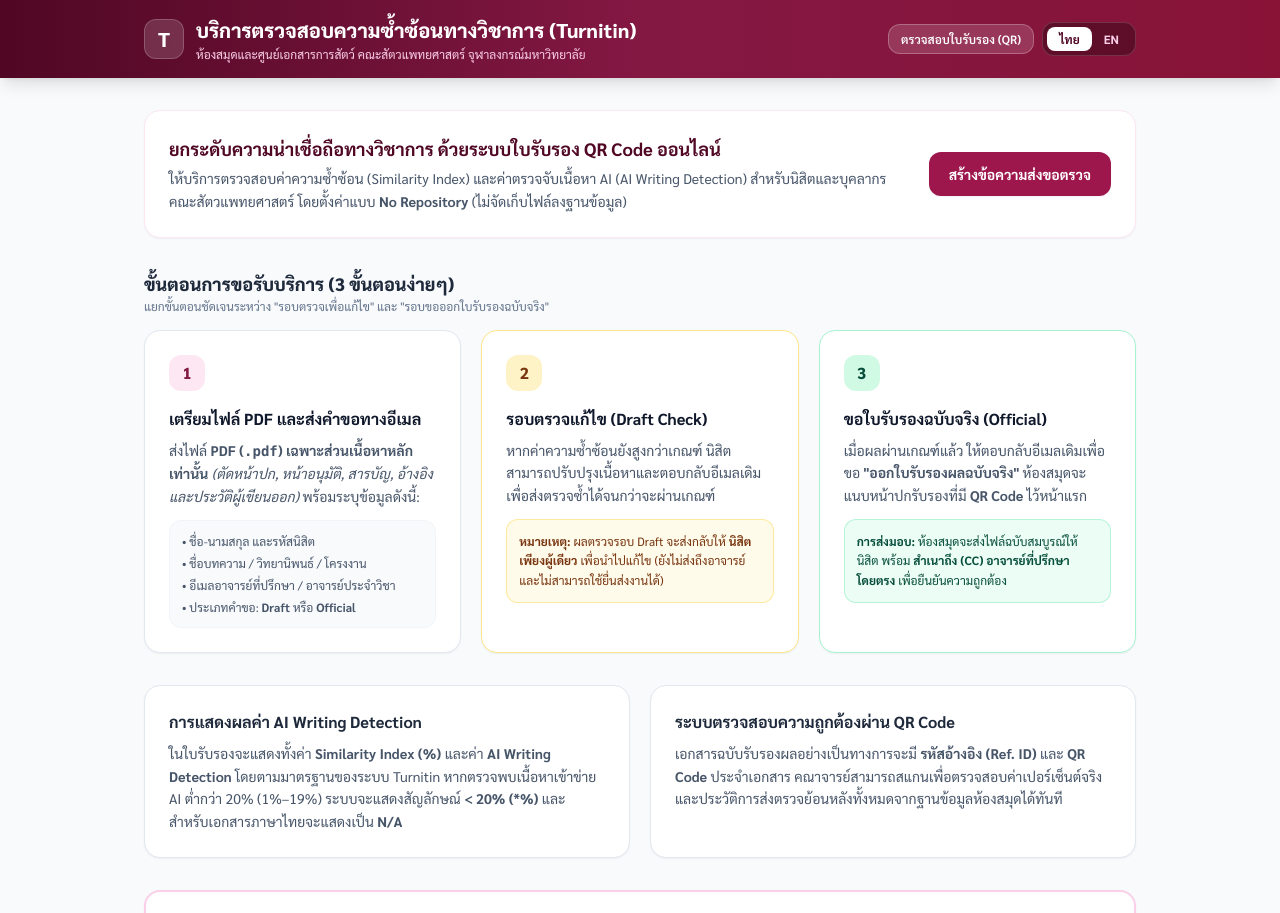
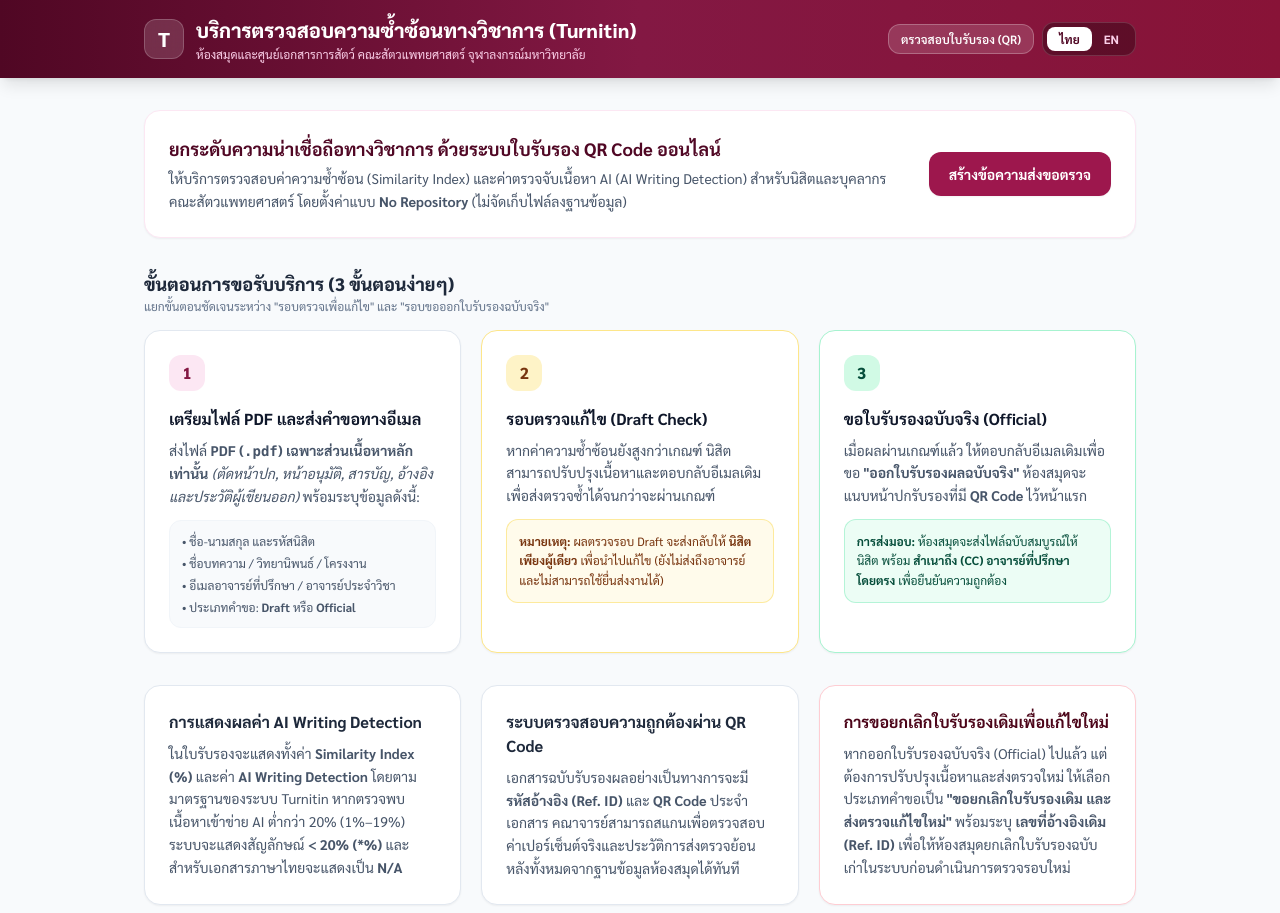
Before and after one commit to CUVET-LIBRALY/turnitin, a plain HTML site: page index.html in a window 1280 px wide. Shown: the top 913 px of the page. Drawn offline with nearby package versions, Linux system fonts and the light colour scheme.

Commit message:
Update index.html

```diff
--- a/index.html
+++ b/index.html
@@ -113,8 +113,8 @@
       </div>
     </section>
 
-    <!-- Key Information & FAQ Grid -->
-    <section class="grid grid-cols-1 md:grid-cols-2 gap-5">
+    <!-- Key Information & FAQ Grid (3 Balanced Columns) -->
+    <section class="grid grid-cols-1 md:grid-cols-3 gap-5">
       <div class="bg-white rounded-2xl border border-slate-200 p-6 shadow-sm">
         <h4 id="info1-title" class="font-bold text-base text-slate-800 mb-2">การแสดงผลค่า AI Writing Detection</h4>
         <p id="info1-desc" class="text-sm text-slate-600 leading-relaxed">
@@ -125,6 +125,12 @@
         <h4 id="info2-title" class="font-bold text-base text-slate-800 mb-2">ระบบตรวจสอบความถูกต้องผ่าน QR Code</h4>
         <p id="info2-desc" class="text-sm text-slate-600 leading-relaxed">
           เอกสารฉบับรับรองผลอย่างเป็นทางการจะมี <b>รหัสอ้างอิง (Ref. ID)</b> และ <b>QR Code</b> ประจำเอกสาร คณาจารย์สามารถสแกนเพื่อตรวจสอบค่าเปอร์เซ็นต์จริงและประวัติการส่งตรวจย้อนหลังทั้งหมดจากฐานข้อมูลห้องสมุดได้ทันที
+        </p>
+      </div>
+      <div class="bg-white rounded-2xl border border-rose-200 p-6 shadow-sm">
+        <h4 id="info3-title" class="font-bold text-base text-rose-950 mb-2">การขอยกเลิกใบรับรองเดิมเพื่อแก้ไขใหม่</h4>
+        <p id="info3-desc" class="text-sm text-slate-600 leading-relaxed">
+          หากออกใบรับรองฉบับจริง (Official) ไปแล้ว แต่ต้องการปรับปรุงเนื้อหาและส่งตรวจใหม่ ให้เลือกประเภทคำขอเป็น <b>"ขอยกเลิกใบรับรองเดิม และส่งตรวจแก้ไขใหม่"</b> พร้อมระบุ <b>เลขที่อ้างอิงเดิม (Ref. ID)</b> เพื่อให้ห้องสมุดยกเลิกใบรับรองฉบับเก่าในระบบก่อนดำเนินการตรวจรอบใหม่
         </p>
       </div>
     </section>
@@ -270,6 +276,8 @@
         info1Desc: "ในใบรับรองจะแสดงทั้งค่า <b>Similarity Index (%)</b> และค่า <b>AI Writing Detection</b> โดยตามมาตรฐานของระบบ Turnitin หากตรวจพบเนื้อหาเข้าข่าย AI ต่ำกว่า 20% (1%–19%) ระบบจะแสดงสัญลักษณ์ <b>&lt; 20% (*%)</b> และสำหรับเอกสารภาษาไทยจะแสดงเป็น <b>N/A</b>",
         info2Title: "ระบบตรวจสอบความถูกต้องผ่าน QR Code",
         info2Desc: "เอกสารฉบับรับรองผลอย่างเป็นทางการจะมี <b>รหัสอ้างอิง (Ref. ID)</b> และ <b>QR Code</b> ประจำเอกสาร คณาจารย์สามารถสแกนเพื่อตรวจสอบค่าเปอร์เซ็นต์จริงและประวัติการส่งตรวจย้อนหลังทั้งหมดจากฐานข้อมูลห้องสมุดได้ทันที",
+        info3Title: "การขอยกเลิกใบรับรองเดิมเพื่อแก้ไขใหม่",
+        info3Desc: "หากออกใบรับรองฉบับจริง (Official) ไปแล้ว แต่ต้องการปรับปรุงเนื้อหาและส่งตรวจใหม่ ให้เลือกประเภทคำขอเป็น <b>\"ขอยกเลิกใบรับรองเดิม และส่งตรวจแก้ไขใหม่\"</b> พร้อมระบุ <b>เลขที่อ้างอิงเดิม (Ref. ID)</b> เพื่อให้ห้องสมุดยกเลิกใบรับรองฉบับเก่าในระบบก่อนดำเนินการตรวจรอบใหม่",
         genTitle: "เครื่องมือสร้างข้อความส่งอีเมลขอตรวจ Turnitin (สำหรับนิสิต)",
         genDesc: "กรอกข้อมูลด้านล่างเพื่อสร้างข้อความส่งอีเมลที่ถูกต้องครบถ้วน ลดความล่าช้าในการตรวจสอบ",
         lblReqType: "ประเภทการส่งตรวจ *",
@@ -327,6 +335,8 @@
         info1Desc: "The certificate displays both <b>Similarity Index (%)</b> and <b>AI Writing Detection</b>. Per Turnitin's standard, AI scores between 1%–19% are displayed as <b>&lt; 20% (*%)</b>, and non-supported languages (such as Thai) are marked as <b>N/A</b>.",
         info2Title: "Online QR Code Verification",
         info2Desc: "Every official report includes a unique <b>Reference ID</b> and <b>QR Code</b>. Advisors and instructors can scan the QR Code to verify the authentic score and complete submission history directly from the library database.",
+        info3Title: "Cancelling an Official Certificate for Revision",
+        info3Desc: "If an Official Certificate has already been issued and you need to revise and re-submit your manuscript, please select <b>\"Cancel Previous Official Certificate & Re-check Draft\"</b> and provide your previous <b>Reference ID</b> so the library can revoke the old certificate before re-checking.",
         genTitle: "Student Email Request Generator",
         genDesc: "Fill in your details below to automatically generate a complete email request for the library.",
         lblReqType: "Request Type *",
@@ -453,6 +463,8 @@
       setHtml('info1-desc', c.info1Desc);
       setText('info2-title', c.info2Title);
       setHtml('info2-desc', c.info2Desc);
+      setText('info3-title', c.info3Title);
+      setHtml('info3-desc', c.info3Desc);
 
       setText('gen-title', c.genTitle);
       setText('gen-desc', c.genDesc);
```
